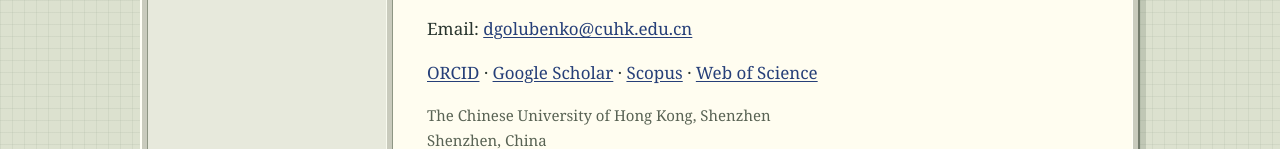
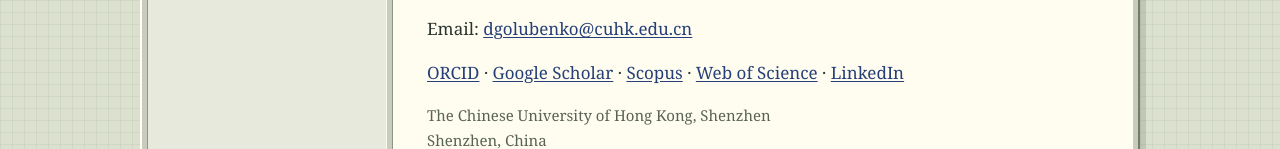
Before and after one commit to d-golubenko/d-golubenko.github.io, a plain HTML site: page index.html in a window 1280 px wide. Shown: the part 2892-3041 px from the top of the page. Drawn offline with Linux system fonts and the light colour scheme.

Commit message:
Add LinkedIn profile to contact links

```diff
--- a/index.html
+++ b/index.html
@@ -74,7 +74,7 @@
         <p class="eyebrow">04 / Get in touch</p>
         <h2 id="contact-title">Contact</h2>
         <p>Email: <a href="mailto:dgolubenko@cuhk.edu.cn">dgolubenko@cuhk.edu.cn</a></p>
-        <p><a href="https://orcid.org/0000-0001-6519-7463">ORCID</a> · <a href="https://scholar.google.com/citations?user=u98dtZ0AAAAJ">Google Scholar</a> · <a href="https://www.scopus.com/authid/detail.uri?authorId=55821255000">Scopus</a> · <a href="https://www.webofscience.com/wos/author/record/E-2453-2014">Web of Science</a></p>
+        <p><a href="https://orcid.org/0000-0001-6519-7463">ORCID</a> · <a href="https://scholar.google.com/citations?user=u98dtZ0AAAAJ">Google Scholar</a> · <a href="https://www.scopus.com/authid/detail.uri?authorId=55821255000">Scopus</a> · <a href="https://www.webofscience.com/wos/author/record/E-2453-2014">Web of Science</a> · <a href="https://www.linkedin.com/in/daniil-golubenko-0b87ab92/">LinkedIn</a></p>
         <p class="muted">The Chinese University of Hong Kong, Shenzhen<br>Shenzhen, China</p>
       </section>
       <footer>Daniil Golubenko · Personal academic homepage<br>Thanks for stopping by! · <a href="#about">Back to top ↑</a></footer>
```
